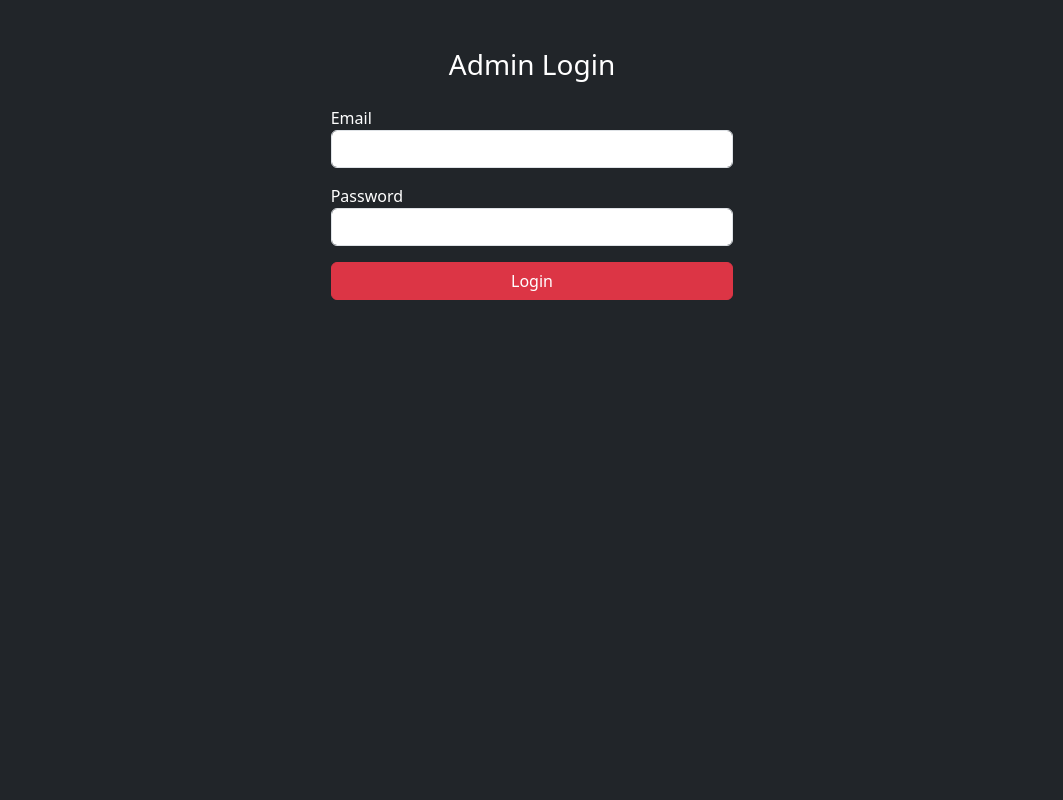
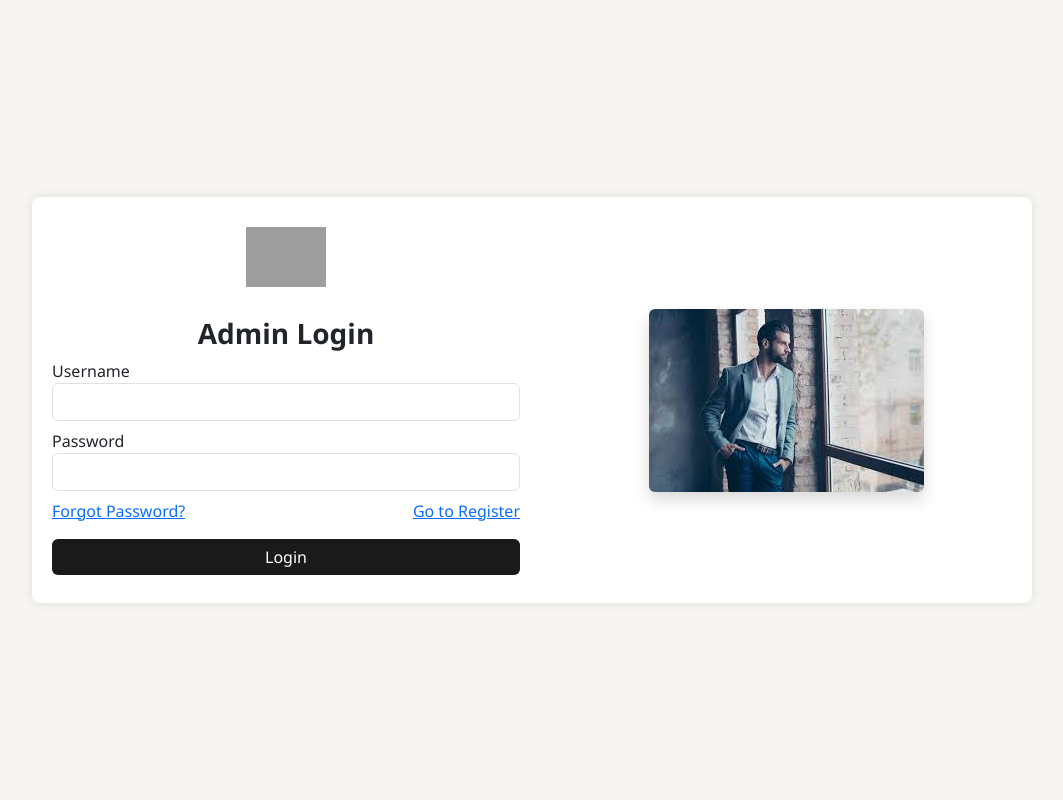
Before and after one commit to kenxsantos/SIABlog, a CodeIgniter app: page /blog/index.php/auth/admin_login in a window 1280 px wide. Shown: the whole page, without its empty margins (108-1171 px from the left). Run offline with CodeIgniter, Linux system fonts and the light colour scheme; grey boxes are pictures that could not be loaded.

Commit message:
new updates

```diff
--- a/application/controllers/Auth.php
+++ b/application/controllers/Auth.php
@@ -66,7 +66,7 @@ class Auth extends CI_Controller
                 $this->session->set_userdata('admin_id', $user['user_id']);
                 redirect('admin/dashboard');
             } else {
-                echo "Invalid admin credentials.";
+                echo "alert(Invalid admin credentials.);";
             }
         }
         $this->load->view('auth/admin_login');
@@ -83,7 +83,8 @@ class Auth extends CI_Controller
                 $this->session->set_userdata('user_id', $user['user_id']);
                 redirect('user/dashboard');
             } else {
-                echo "Invalid email or password.";
+                echo "<script>alert('Invalid email or password.');</script>";
+
             }
         }
         $this->load->view('auth/user_login');
--- a/application/views/auth/admin_login.php
+++ b/application/views/auth/admin_login.php
@@ -3,21 +3,87 @@
 <head>
     <title>Admin Login</title>
     <link href="https://cdn.jsdelivr.net/npm/bootstrap@5.3.0/dist/css/bootstrap.min.css" rel="stylesheet">
+    <style>
+        body {
+            background-color: #f7f5f2;
+            font-family: 'Segoe UI', sans-serif;
+            margin: 0;
+            padding: 0;
+        }
+        .login-container {
+            border: 2px solid violet;
+            padding: 30px;
+            background-color: #e9dfd7;
+            display: flex;
+            justify-content: space-between;
+            align-items: center;
+        }
+        .login-left {
+            flex: 1;
+            padding: 20px;
+        }
+        .login-right {
+            flex: 1;
+            display: flex;
+            justify-content: center;
+            align-items: center;
+        }
+        .logo {
+            width: 80px;
+            height: 80px;
+            margin: 0 auto 20px;
+            display: flex;
+            align-items: center;
+            justify-content: center;
+        }
+        .logo img {
+            width: 100%;
+            height: 100%;
+            object-fit: contain;
+        }
+        .btn-login {
+            background-color: #1a1a1a;
+            color: #fff;
+            border: none;
+            border-radius: 6px;
+            transition: background-color 0.3s, opacity 0.3s;
+        }
+        .btn-login:hover {
+            opacity: 0.85;
+        }
+        .text-center a {
+            text-decoration: none;
+        }
+    </style>
 </head>
-<body class="bg-dark text-white">
-<div class="container mt-5 col-md-4">
-    <h3 class="text-center mb-4">Admin Login</h3>
-    <form method="post" action="<?= base_url('auth/admin_login') ?>">
-        <div class="form-group mb-3">
-            <label>Email</label>
-            <input type="email" name="email" class="form-control" required>
+<body>
+    <div class="container-fluid" style="height: 100vh; display: flex; align-items: center; justify-content: center;">
+        <div class="row" style="width: 90%; max-width: 1000px; background-color: #fff; box-shadow: 0 0 10px rgba(0,0,0,0.1); border-radius: 8px; overflow: hidden;">
+            <div class="login-left">
+                <div class="logo">
+                    <img src="<?= base_url('assets/img/logo.jpg') ?>" alt="Logo">
+                </div>
+                <h3 class="text-center fw-bold">Admin Login</h3>
+                <form method="post" action="<?= base_url('auth/user_login') ?>">
+                    <div class="form-group mb-2">
+                        <label>Username</label>
+                        <input type="text" name="username" class="form-control" required>
+                    </div>
+                    <div class="form-group mb-2">
+                        <label>Password</label>
+                        <input type="password" name="password" class="form-control" required>
+                    </div>
+                    <div class="d-flex justify-content-between mb-3">
+                        <a href="#">Forgot Password?</a>
+                        <a href="<?= site_url('auth/register') ?>">Go to Register</a>
+                    </div>
+                    <button class="btn btn-login w-100 mb-2">Login</button>
+                </form>
+            </div>
+            <div class="login-right">
+                <img src="<?= base_url('assets/img/bg1.jpg') ?>" alt="Login Visual" class="img-fluid rounded shadow" style="max-height: 65vh; max-width: 70%; object-fit: cover;">
+            </div>
         </div>
-        <div class="form-group mb-3">
-            <label>Password</label>
-            <input type="password" name="password" class="form-control" required>
-        </div>
-        <button class="btn btn-danger w-100">Login</button>
-    </form>
-</div>
+    </div>
 </body>
 </html>
```
Also changed, not shown: application/views/auth/register.php (+87 -34 lines), application/views/auth/user_login.php (+51 -9 lines), application/public/assests/img/bg1.jpg (added).
